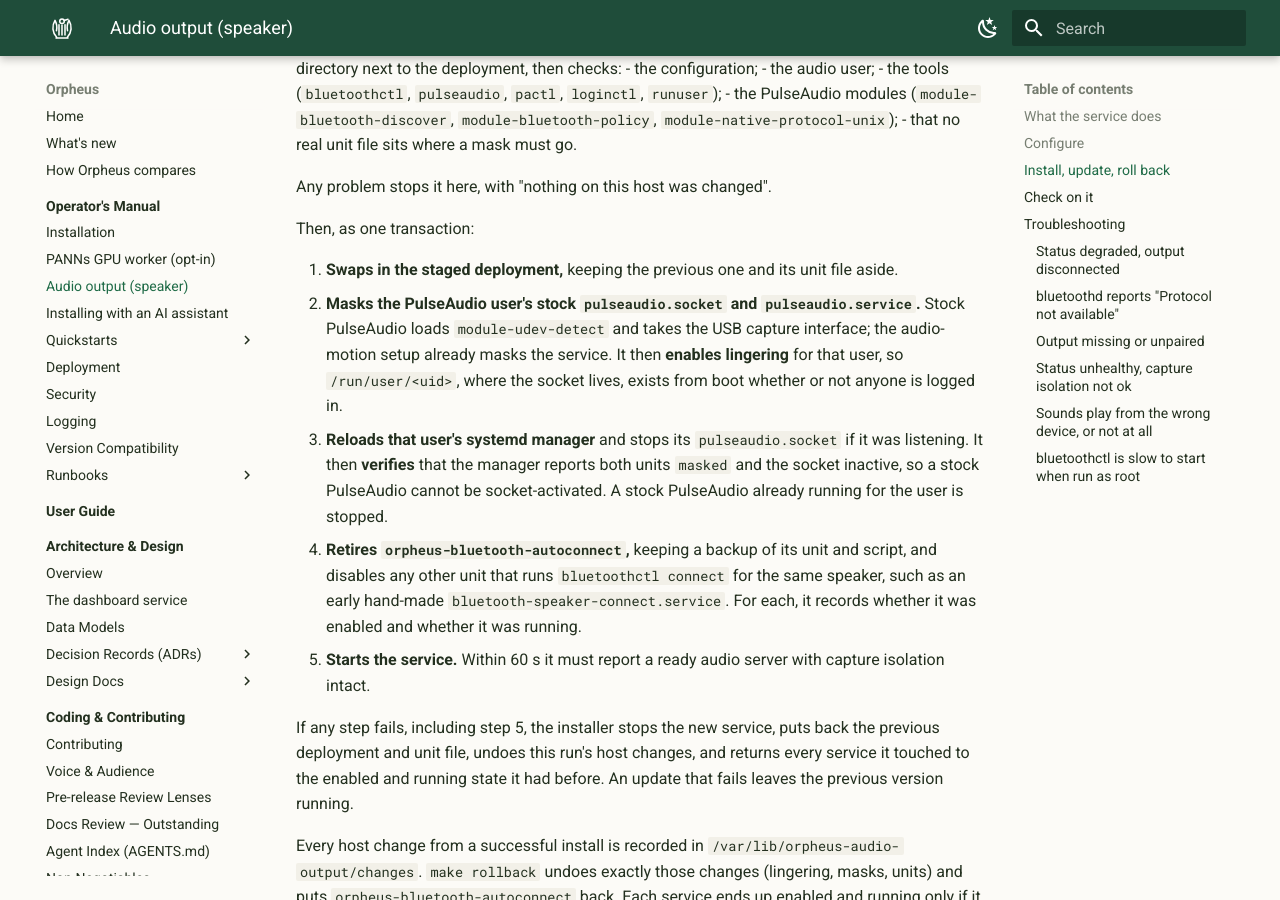
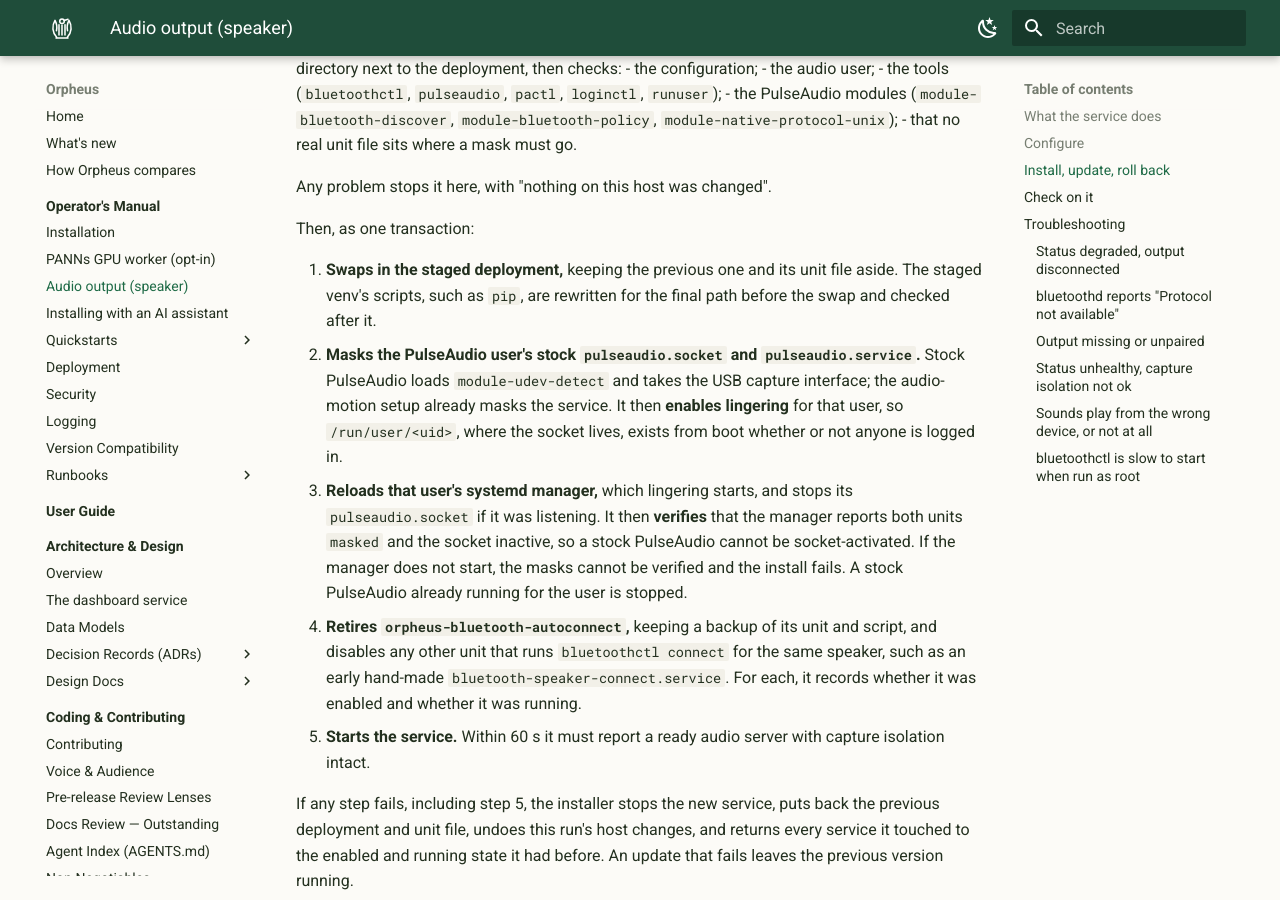
Before and after one commit to scottchronicity/orpheus, an MkDocs documentation site: the page built from docs/operator-manual/audio-output.md, in a window 1280 px wide and 900 px high, scrolled down 2437 px. Built offline with MkDocs 1.6.1 and Material for MkDocs 9.7.7, drawn with Linux system fonts in a browser that asks for light colours.

Commit message:
fix(audio-output): require verified masks and relocate the staged venv's scripts
Review follow-up to 34ad7a8/2fb079d; two focused corrections.

- Mask verification no longer passes without proof: reload_and_verify_masks
  fails when the PulseAudio user's systemd manager is not running, and the
  installer fails (and rolls back) if that manager does not start after
  lingering is enabled.
- The venv built in the staging directory is renamed into place, but its
  generated scripts (pip, entry points, activate) named the staging path in
  their shebangs. relocate_venv rewrites those references to the final path
  before the swap. After the swap, verify_venv requires every script's
  interpreter to exist and no staging reference to remain, and pip --version
  must run from the deployed venv; otherwise the install rolls back.

Tests: a real `python3 -m venv` renamed into place keeps a working pip after
relocation and is caught as broken without it; the sandbox install checks a
generated entry point's shebang at the final path, rolls back on a script with
a missing interpreter, and rolls back when the user manager never starts; the
step-level case now requires failure without a manager. Mutation checks (no
relocation; old manager behaviour) fail the new tests. 78 bats, 62 pytest.

```diff
--- a/docs/operator-manual/audio-output.md
+++ b/docs/operator-manual/audio-output.md
@@ -108,17 +108,19 @@ Any problem stops it here, with "nothing on this host was changed".
 Then, as one transaction:
 
 1. **Swaps in the staged deployment,** keeping the previous one and its unit
-   file aside.
+   file aside. The staged venv's scripts, such as `pip`, are rewritten for the
+   final path before the swap and checked after it.
 2. **Masks the PulseAudio user's stock `pulseaudio.socket` and
    `pulseaudio.service`.** Stock PulseAudio loads `module-udev-detect` and takes
    the USB capture interface; the audio-motion setup already masks the service.
    It then **enables lingering** for that user, so `/run/user/<uid>`, where the
    socket lives, exists from boot whether or not anyone is logged in.
-3. **Reloads that user's systemd manager** and stops its `pulseaudio.socket`
-   if it was listening. It then **verifies** that the manager reports both
-   units `masked` and the socket inactive, so a stock PulseAudio cannot be
-   socket-activated. A stock PulseAudio already running for the user is
-   stopped.
+3. **Reloads that user's systemd manager,** which lingering starts, and stops
+   its `pulseaudio.socket` if it was listening. It then **verifies** that the
+   manager reports both units `masked` and the socket inactive, so a stock
+   PulseAudio cannot be socket-activated. If the manager does not start, the
+   masks cannot be verified and the install fails. A stock PulseAudio already
+   running for the user is stopped.
 4. **Retires `orpheus-bluetooth-autoconnect`,** keeping a backup of its unit
    and script, and disables any other unit that runs `bluetoothctl connect`
    for the same speaker, such as an early hand-made
```
Also changed, not shown: services/orpheus-audio-output/README.md (+6 -2 lines), 5 other files.
